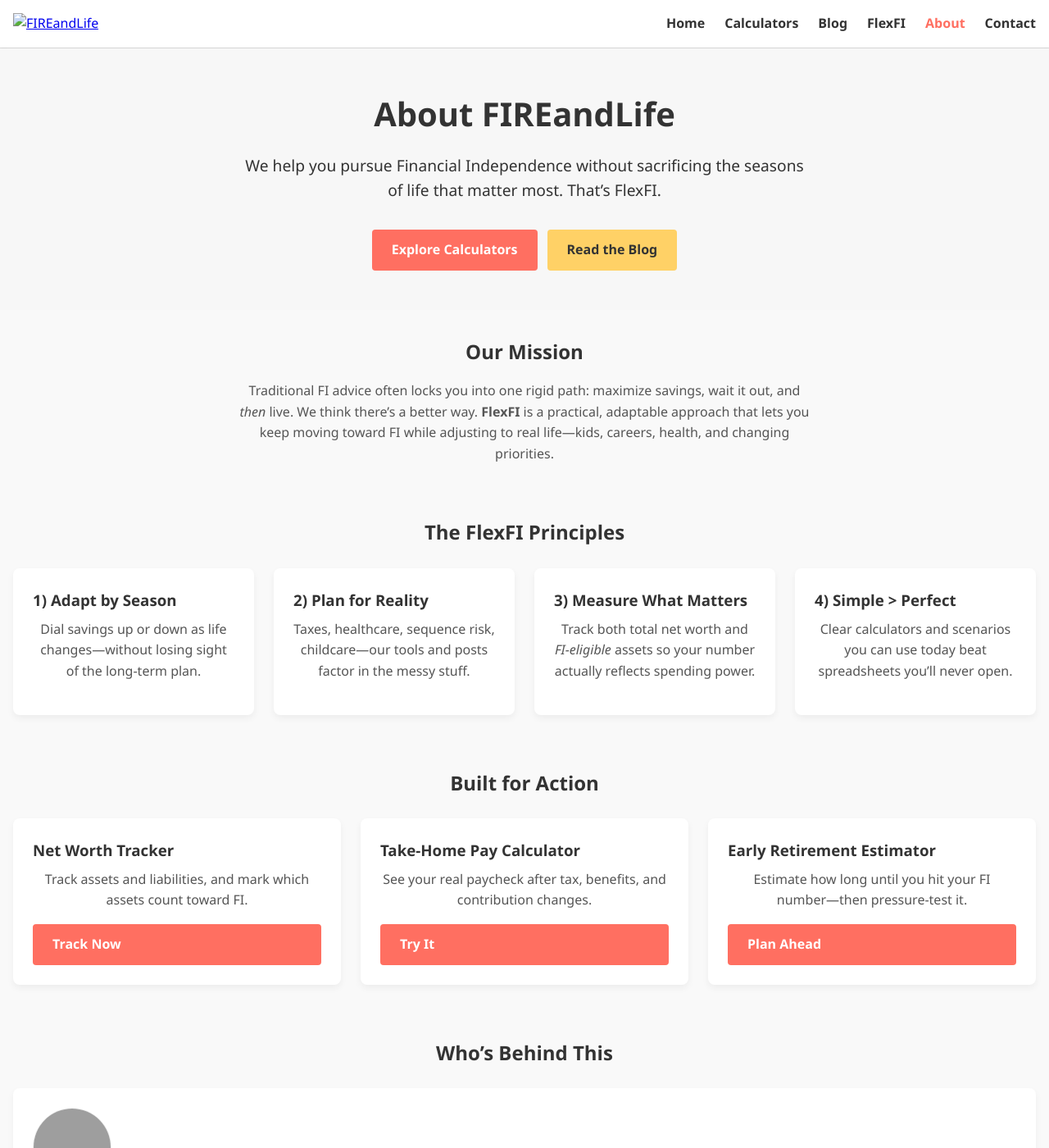
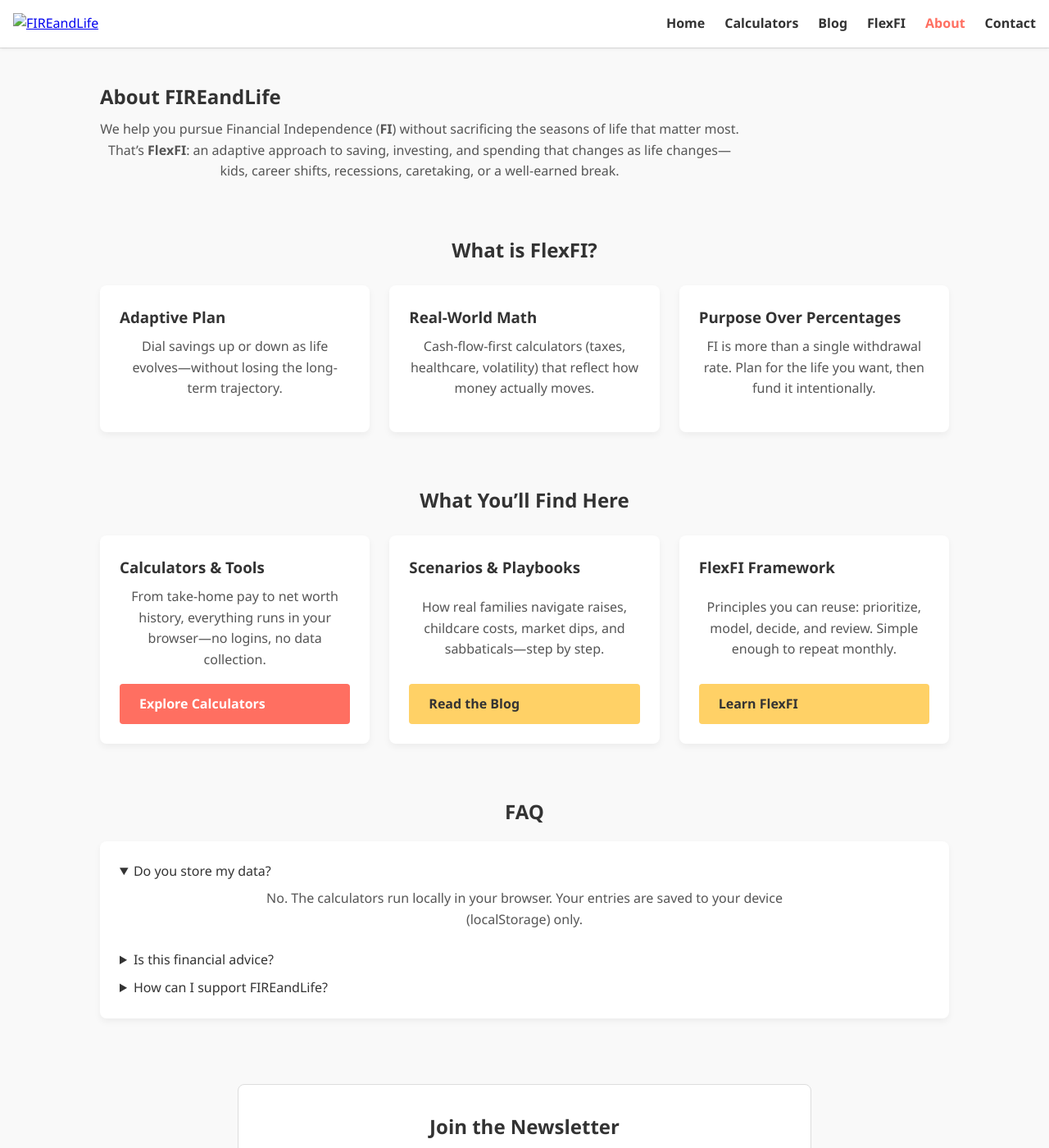
Before and after one commit to doehring01/livefireandlife-calculator, a Jekyll site: the page built from src/about/index.html, in a window 1280 px wide and 1400 px high. Shown: the whole window at 82% size. Built offline with Jekyll 4.4.1, drawn with Linux system fonts in a browser that asks for light colours; some of the changed text lies outside the part shown; grey boxes are pictures that could not be loaded.

Commit message:
Update index.html

```diff
--- a/src/about/index.html
+++ b/src/about/index.html
@@ -1,19 +1,25 @@
+---
+permalink: /about/
+---
+
 <!DOCTYPE html>
 <html lang="en">
 <head>
-  <meta charset="UTF-8" />
-  <meta name="viewport" content="width=device-width, initial-scale=1" />
+  <meta charset="UTF-8"/>
+  <meta name="viewport" content="width=device-width, initial-scale=1"/>
   <title>About • FIREandLife</title>
-  <meta name="description" content="FIREandLife helps you pursue Financial Independence with flexible, real-life planning. Learn our FlexFI philosophy and meet the creator." />
-  <link rel="icon" href="/assets/favicon.png">
-  <link rel="stylesheet" href="/styles.css" />
+  <meta name="description" content="FIREandLife helps you pursue Financial Independence without sacrificing a life well-lived. Learn about FlexFI and the team."/>
+  <!-- Use the shared root stylesheet -->
+  <link rel="stylesheet" href="/styles.css"/>
+  <link rel="icon" href="/assets/favicon.png"/>
 
-  <!-- Google Analytics -->
+  <!-- GA (optional, same as other pages) -->
   <script async src="https://www.googletagmanager.com/gtag/js?id=G-KHKJVXPJQM"></script>
   <script>
     window.dataLayer = window.dataLayer || [];
     function gtag(){ dataLayer.push(arguments); }
-    gtag('js', new Date()); gtag('config', 'G-KHKJVXPJQM');
+    gtag('js', new Date());
+    gtag('config', 'G-KHKJVXPJQM');
   </script>
 </head>
 <body>
@@ -27,114 +33,60 @@
       <li><a href="/calculators/">Calculators</a></li>
       <li><a href="/blog/">Blog</a></li>
       <li><a href="/flexfi/">FlexFI</a></li>
-      <li><a href="/about/" class="active">About</a></li>
+      <li><a href="/about/" aria-current="page" class="active">About</a></li>
       <li><a href="/contact/">Contact</a></li>
     </ul>
   </nav>
 </header>
 
-<main>
-  <!-- Hero -->
-  <section class="hero">
+<main class="container">
+  <!-- Intro -->
+  <section class="section" style="padding-top:1.5rem">
     <h1>About FIREandLife</h1>
-    <p>We help you pursue Financial Independence without sacrificing the seasons of life that matter most. That’s FlexFI.</p>
-    <div style="display:flex;gap:.75rem;justify-content:center;flex-wrap:wrap;margin-top:1rem;">
-      <a class="btn" href="/calculators/">Explore Calculators</a>
-      <a class="btn btn-secondary" href="/blog/">Read the Blog</a>
-    </div>
-  </section>
-
-  <!-- Mission -->
-  <section class="section">
-    <h2>Our Mission</h2>
-    <p>
-      Traditional FI advice often locks you into one rigid path: maximize savings, wait it out, and <em>then</em> live. We think there’s a better way.
-      <strong>FlexFI</strong> is a practical, adaptable approach that lets you keep moving toward FI while adjusting to real life—kids, careers, health, and changing priorities.
+    <p style="max-width:780px;margin:.5rem 0 0;color:#555">
+      We help you pursue Financial Independence (<strong>FI</strong>) without sacrificing the seasons of life that matter most.
+      That’s <strong>FlexFI</strong>: an adaptive approach to saving, investing, and spending that changes as life changes—kids,
+      career shifts, recessions, caretaking, or a well-earned break.
     </p>
   </section>
 
-  <!-- Pillars / What Makes Us Different -->
+  <!-- What is FlexFI -->
   <section class="section">
-    <h2>The FlexFI Principles</h2>
+    <h2>What is FlexFI?</h2>
     <div class="grid">
       <article class="card">
-        <h3>1) Adapt by Season</h3>
-        <p>Dial savings up or down as life changes—without losing sight of the long-term plan.</p>
+        <h3>Adaptive Plan</h3>
+        <p>Dial savings up or down as life evolves—without losing the long-term trajectory.</p>
       </article>
       <article class="card">
-        <h3>2) Plan for Reality</h3>
-        <p>Taxes, healthcare, sequence risk, childcare—our tools and posts factor in the messy stuff.</p>
+        <h3>Real-World Math</h3>
+        <p>Cash-flow-first calculators (taxes, healthcare, volatility) that reflect how money actually moves.</p>
       </article>
       <article class="card">
-        <h3>3) Measure What Matters</h3>
-        <p>Track both total net worth and <em>FI-eligible</em> assets so your number actually reflects spending power.</p>
-      </article>
-      <article class="card">
-        <h3>4) Simple > Perfect</h3>
-        <p>Clear calculators and scenarios you can use today beat spreadsheets you’ll never open.</p>
+        <h3>Purpose Over Percentages</h3>
+        <p>FI is more than a single withdrawal rate. Plan for the life you want, then fund it intentionally.</p>
       </article>
     </div>
   </section>
 
-  <!-- Tools highlight -->
+  <!-- What you'll find -->
   <section class="section">
-    <h2>Built for Action</h2>
+    <h2>What You’ll Find Here</h2>
     <div class="grid">
       <article class="card">
-        <h3>Net Worth Tracker</h3>
-        <p>Track assets and liabilities, and mark which assets count toward FI.</p>
-        <a class="btn" href="/calculators/net-worth-tracker/">Track Now</a>
+        <h3>Calculators & Tools</h3>
+        <p>From take-home pay to net worth history, everything runs in your browser—no logins, no data collection.</p>
+        <a class="btn" href="/calculators/">Explore Calculators</a>
       </article>
       <article class="card">
-        <h3>Take-Home Pay Calculator</h3>
-        <p>See your real paycheck after tax, benefits, and contribution changes.</p>
-        <a class="btn" href="/calculators/take-home-pay/">Try It</a>
+        <h3>Scenarios & Playbooks</h3>
+        <p>How real families navigate raises, childcare costs, market dips, and sabbaticals—step by step.</p>
+        <a class="btn btn-secondary" href="/blog/">Read the Blog</a>
       </article>
       <article class="card">
-        <h3>Early Retirement Estimator</h3>
-        <p>Estimate how long until you hit your FI number—then pressure-test it.</p>
-        <a class="btn" href="/calculators/early-retirement-estimator/">Plan Ahead</a>
-      </article>
-    </div>
-  </section>
-
-  <!-- Founder bio (optional headshot) -->
-  <section class="section">
-    <h2>Who’s Behind This</h2>
-    <div class="grid">
-      <article class="card" style="display:flex;gap:1rem;align-items:flex-start;">
-        <img src="/assets/founder.jpg" alt="Founder headshot" style="width:96px;height:96px;object-fit:cover;border-radius:50%;border:1px solid #eee;" onerror="this.style.display='none'">
-        <div>
-          <h3 style="margin-top:0;">Hi, I’m the human behind FIREandLife.</h3>
-          <p>
-            I’m a long-time finance nerd and builder of practical tools. I started FIREandLife to share clear, scenario-based planning that embraces trade-offs—
-            because money is a means, not the end. I write the posts and build the calculators. Everything here is for education only; please
-            consider professional advice for your specific situation.
-          </p>
-          <div style="display:flex;gap:.5rem;flex-wrap:wrap;">
-            <a class="btn btn-secondary" href="/contact/">Get in touch</a>
-            <a class="btn" href="/blog/">Latest from the blog</a>
-          </div>
-        </div>
-      </article>
-    </div>
-  </section>
-
-  <!-- Trust / promises -->
-  <section class="section">
-    <h2>What You Can Expect</h2>
-    <div class="grid">
-      <article class="card">
-        <h3>No Hype</h3>
-        <p>Clear math. Real trade-offs. No “one magic number.”</p>
-      </article>
-      <article class="card">
-        <h3>Privacy First</h3>
-        <p>Calculators run in your browser. We don’t see your inputs.</p>
-      </article>
-      <article class="card">
-        <h3>Continuous Improvement</h3>
-        <p>We iterate quickly based on reader feedback and real-world use.</p>
+        <h3>FlexFI Framework</h3>
+        <p>Principles you can reuse: prioritize, model, decide, and review. Simple enough to repeat monthly.</p>
+        <a class="btn btn-secondary" href="/flexfi/">Learn FlexFI</a>
       </article>
     </div>
   </section>
@@ -142,26 +94,26 @@
   <!-- FAQ -->
   <section class="section">
     <h2>FAQ</h2>
-    <div class="grid">
-      <article class="card">
-        <h3>What is FlexFI?</h3>
-        <p>It’s a flexible approach to FI that adapts savings, spending, and investing to life’s seasons while still moving you forward.</p>
-      </article>
-      <article class="card">
-        <h3>Are these calculators free?</h3>
-        <p>Yes. They’re free to use. Some downloads (like CSV exports) may be soft-gated to our newsletter so you don’t miss updates.</p>
-      </article>
-      <article class="card">
-        <h3>Is this financial advice?</h3>
-        <p>No—everything here is educational. Consider hiring a qualified professional for advice tailored to you.</p>
-      </article>
+    <div class="card">
+      <details open class="accordion">
+        <summary>Do you store my data?</summary>
+        <p style="margin-top:.5rem;color:#555">No. The calculators run locally in your browser. Your entries are saved to your device (localStorage) only.</p>
+      </details>
+      <details class="accordion" style="margin-top:.5rem">
+        <summary>Is this financial advice?</summary>
+        <p style="margin-top:.5rem;color:#555">Educational only. We share frameworks and math to inform your choices. Not financial, tax, or legal advice.</p>
+      </details>
+      <details class="accordion" style="margin-top:.5rem">
+        <summary>How can I support FIREandLife?</summary>
+        <p style="margin-top:.5rem;color:#555">Share a post, subscribe to the newsletter, or <a href="/contact/">send feedback</a>. It all helps.</p>
+      </details>
     </div>
   </section>
 
-  <!-- Newsletter CTA -->
+  <!-- Newsletter -->
   <section class="newsletter">
-    <h2>Join Our Newsletter</h2>
-    <p>Tools, calculators, and real-world scenarios—delivered occasionally, no spam.</p>
+    <h2>Join the Newsletter</h2>
+    <p>Get new tools and practical scenarios—no spam, unsubscribe anytime.</p>
     <form action="https://eepurl.com/jkcf3o" method="post" target="_blank" novalidate>
       <input type="email" name="EMAIL" placeholder="Your email address" required />
       <button type="submit">Subscribe</button>
@@ -178,8 +130,6 @@
   </p>
 </footer>
 
-<script>
-  document.getElementById('year').textContent = new Date().getFullYear();
-</script>
+<script>document.getElementById('year').textContent = new Date().getFullYear();</script>
 </body>
 </html>
```
